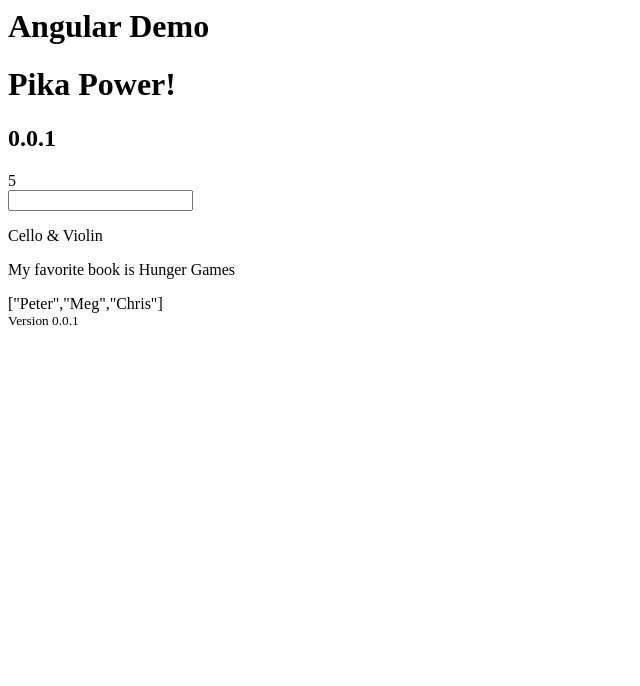
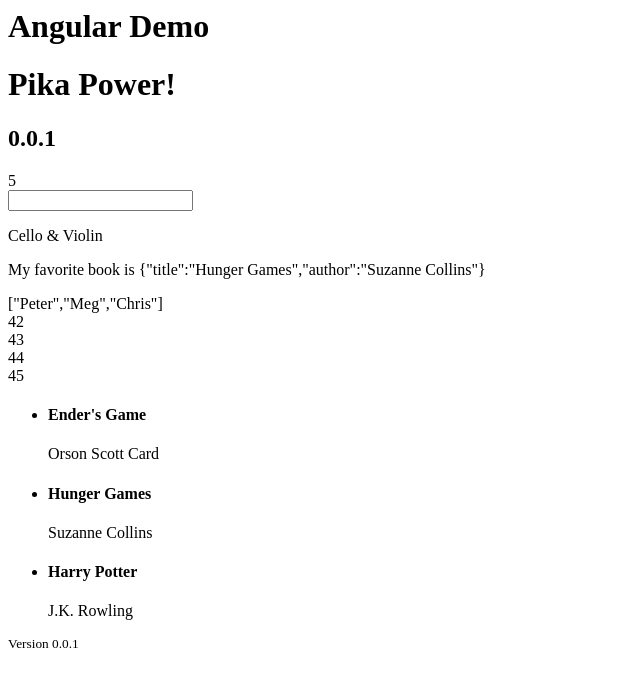
Before and after one commit to rcgmcloud/Intro-Angular, a website: page public/index.html in a window 1280 px wide. Shown: the whole page, without its empty margins (0-640 px from the left). Drawn offline with nearby package versions, Linux system fonts and the light colour scheme.

Commit message:
use the ng-repeat directive to render each book

```diff
--- a/public/index.html
+++ b/public/index.html
@@ -14,6 +14,18 @@
       <p>{{ myModel }}</p>
       <p>My favorite book is {{book}}</p>
       {{ characters }}
+
+      <div ng-repeat="n in [42, 43, 44, 45]">
+        {{n}}
+      </div>
+
+      <ul>
+        <li ng-repeat="book in books">
+          <h4> {{ book.title }} </h4>
+          <p> {{ book.author }} </p>
+        </li>
+      </ul>
+
       <script type="text/javascript" src="/js/main.js" ></script>
       <script type="text/javascript" src="/js/constants.js" ></script>
       <script type="text/javascript" src="/js/values.js" ></script>
--- a/public/js/services.js
+++ b/public/js/services.js
@@ -2,7 +2,20 @@
   angular
     .module('myApp')
     .service('BookService', function () {
-      var books = ['Ender\'s Game', 'Hunger Games', 'Harry Potter'];
+      var books = [
+      {
+        title:'Ender\'s Game',
+        author: 'Orson Scott Card'
+      },
+      {
+        title:'Hunger Games',
+        author: 'Suzanne Collins'
+      },
+      {
+        title: 'Harry Potter',
+        author: 'J.K. Rowling'
+      }
+      ];
 
       this.getBooks = function (index) {
         return books;
```
